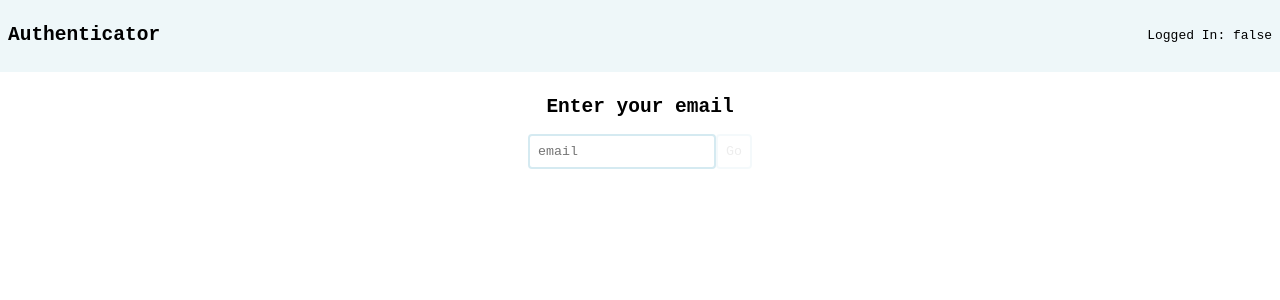
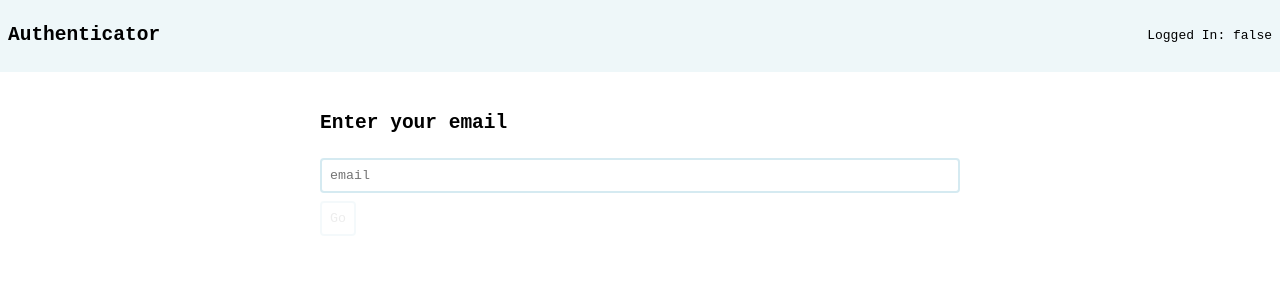
Before and after one commit to vohzd/nuxt-authenticator-frontend, a Nuxt app: page / in a window 1280 px wide. Shown: the top 300 px of the page. Built offline with nearby package versions, Linux system fonts and the light colour scheme.

Commit message:
allow different password states

```diff
--- a/components/AuthenticationForm.vue
+++ b/components/AuthenticationForm.vue
@@ -1,9 +1,9 @@
 <template lang="html">
   <section class="authentication-form">
     <h2>{{ headerText }}</h2>
-    <input type="text" placeholder="email" v-model="email" @keyup.enter="handleLogin" :class="emailInputClass()" />
-    <input placeholder="password" v-model="password" @keyup.enter="handleLogin" v-if="needsRegister"/>
-    <button @click="handleLogin" :disabled="!isEmailValid()" :class="emailInputClass() "><span v-if="!isLoading">Go</span><span v-if="isLoading"><div class="lds-ellipsis"><div></div><div></div><div></div><div></div></div></span></button>
+    <input class="mt" type="text" placeholder="email" v-model="email" @keyup.enter.prevent="handleLogin" :class="generateFormValidationClass()" />
+    <input class="mt" type="password" placeholder="password" v-model="password" @keyup.enter.prevent="handleLogin" v-if="needsRegister"/>
+    <button class="mt" @click="handleLogin" :disabled="!isFormValid()" :class="generateFormValidationClass() "><span v-if="!isLoading">Go</span><span v-if="isLoading"><div class="lds-ellipsis"><div></div><div></div><div></div><div></div></div></span></button>
   </section>
 </template>
 
@@ -14,29 +14,39 @@ export default {
       email: "",
       password: "",
       needsRegister: false,
-      headerText: "",
+      headerText: "Enter your email",
       isLoading: false,
       regEx: /\S+@\S+\.\S+/
     }
   },
   methods: {
-    checkEmailExists(){
+    async checkEmailExists(){
       this.isLoading = true;
-      return "should be nothing here for now...";
+      let res = await this.$axios.get(`http://localhost:1337/user/${this.email}/`);
+      this.isLoading = false;
+      return res.data.userExists;
     },
-    /*
-    isEmailValid(){
-      return (!this.email) ? "" : (this.regEx.test(this.email)) ? "valid-input" : "invalid-input";
-    },*/
-    emailInputClass(){
-      return (!this.email) ? "" : (this.isEmailValid()) ? "valid-input" : "invalid-input"
+    generateFormValidationClass(){
+      return (!this.email) ? "" : (this.isFormValid()) ? "valid-input" : "invalid-input"
     },
-    isEmailValid(){
-      return (this.regEx.test(this.email)) ? true : false;
+    isFormValid(){
+      return this.needsRegister ? ((this.regEx.test(this.email) && this.password.length) ? true : false) : (this.regEx.test(this.email)) ? true : false;
     },
     async handleLogin(){
-      let emailExists = await this.checkEmailExists();
-      console.log(emailExists);
+      if (await this.checkEmailExists){
+        this.needsRegister = true;
+        this.headerText = "Please register for an account."
+      }
+      else {
+        console.log("does exist exist")
+      }
+
+      /*
+      await this.checkEmailExists() ?
+      this.needsRegister = !
+      console.log(this.needsRegister);*/
+
+      //emailExists ? console.log("show welcome back") : console.log("show password");
 
       /*
       if (!this.email || !this.password){
@@ -45,10 +55,17 @@ export default {
       else {
         console.log("do something...")
       }*/
+    },
+    registerReset(){
+      this.needsRegister = false;
+      this.headerText = "Enter your email";
+      this.password = "";
     }
   },
-  mounted(){
-    this.headerText = "Enter your email";
+  watch: {
+    email(){
+      this.registerReset();
+    }
   }
 }
 </script>
@@ -58,7 +75,18 @@ export default {
 .authentication-form {
     text-align: center;
     margin-top: 24px;
-  }.lds-ellipsis {
+    display: flex;
+    flex-wrap: wrap;
+    width: 50%;
+    margin-right: 25%;
+    margin-left: 25%;
+}
+
+  .authentication-form input {
+    width: 100%;
+  }
+
+.lds-ellipsis {
     display: inline-block;
     position: relative;
     width: 64px;
@@ -114,4 +142,6 @@ export default {
    }
 }
 
+
+
 </style>
```
Lines whose indentation alone changed are shown as unchanged.
